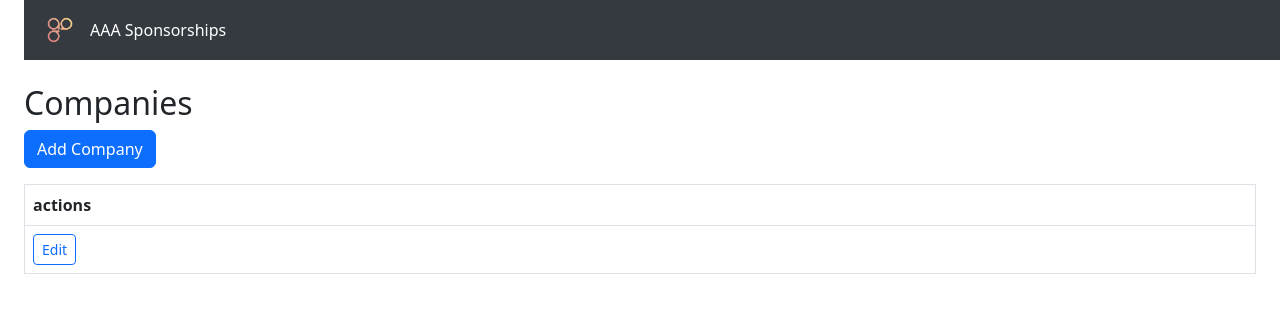
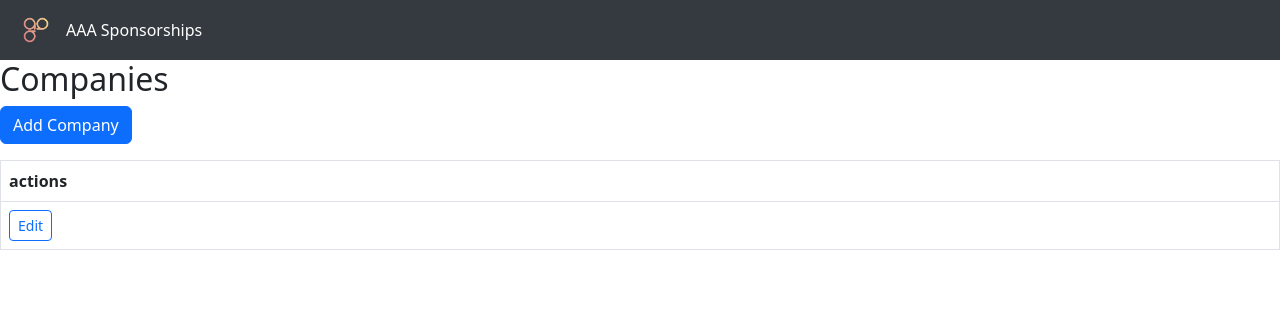
Before and after one commit to aeshen27/aaasponsorships, a Flask app: template app/templates/companies/list.html in a window 1280 px wide. Shown: the top 313 px of the page. Run offline with Flask 3, Linux system fonts and the light colour scheme; the template is opened without the code that fills it: most values are stand-ins (such as "Sample title", 1, 10 or a date in 2020).

Commit message:
style fix

```diff
--- a/app/static/style.css
+++ b/app/static/style.css
@@ -1,3 +1,8 @@
+body {
+    margin: 0;
+    padding: 0;
+}
+
 #top-banner {
     height: 60px;
     background-color: #343a40;
--- a/app/templates/companies/list.html
+++ b/app/templates/companies/list.html
@@ -5,7 +5,7 @@
         <link rel="stylesheet" href="https://cdn.jsdelivr.net/npm/bootstrap@5.3.0/dist/css/bootstrap.min.css">
         <link rel="stylesheet" href="{{ url_for('static', filename='style.css') }}">
     </head>
-    <body class="p-4">
+    <body>
         {% extends "base.html" %}
         {% block title %}Companies{% endblock %}
         {% block content %}
```
